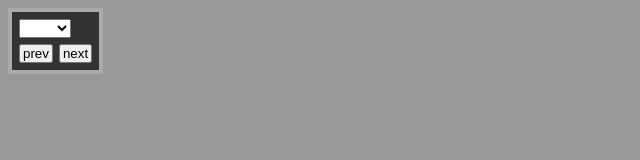
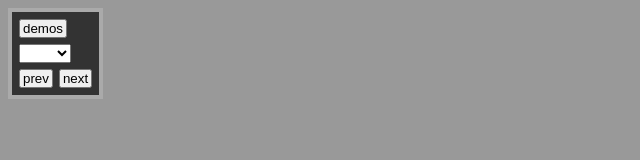
Before and after one commit to pixelbutler/pixelbutler, a website: page demo/partial/ui.html in a window 1280 px wide. Shown: the whole page, without its empty margins (0-640 px from the left). Drawn offline with Linux system fonts and the light colour scheme; a web font is replaced by a local one.

Commit message:
bail button

```diff
--- a/demo/partial/ui.html
+++ b/demo/partial/ui.html
@@ -11,6 +11,9 @@
 <body>
 
 <div id="hud" class="hud-pane">
+	<div class="hud-row">
+		<a href="index.html"> <input type="button" value="demos"/></a>
+	</div>
     <div class="hud-row">
         <select id="hud-viewRes">
             <option selected></option>
```
